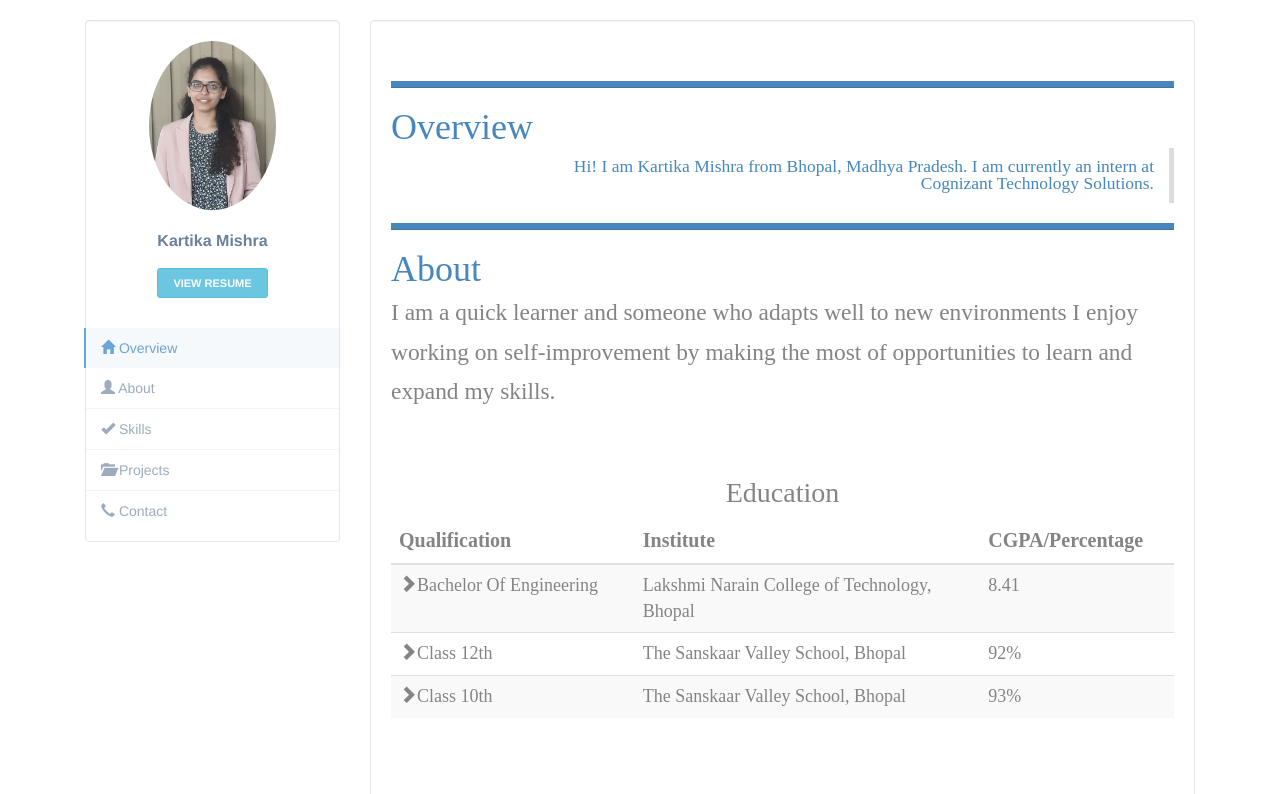
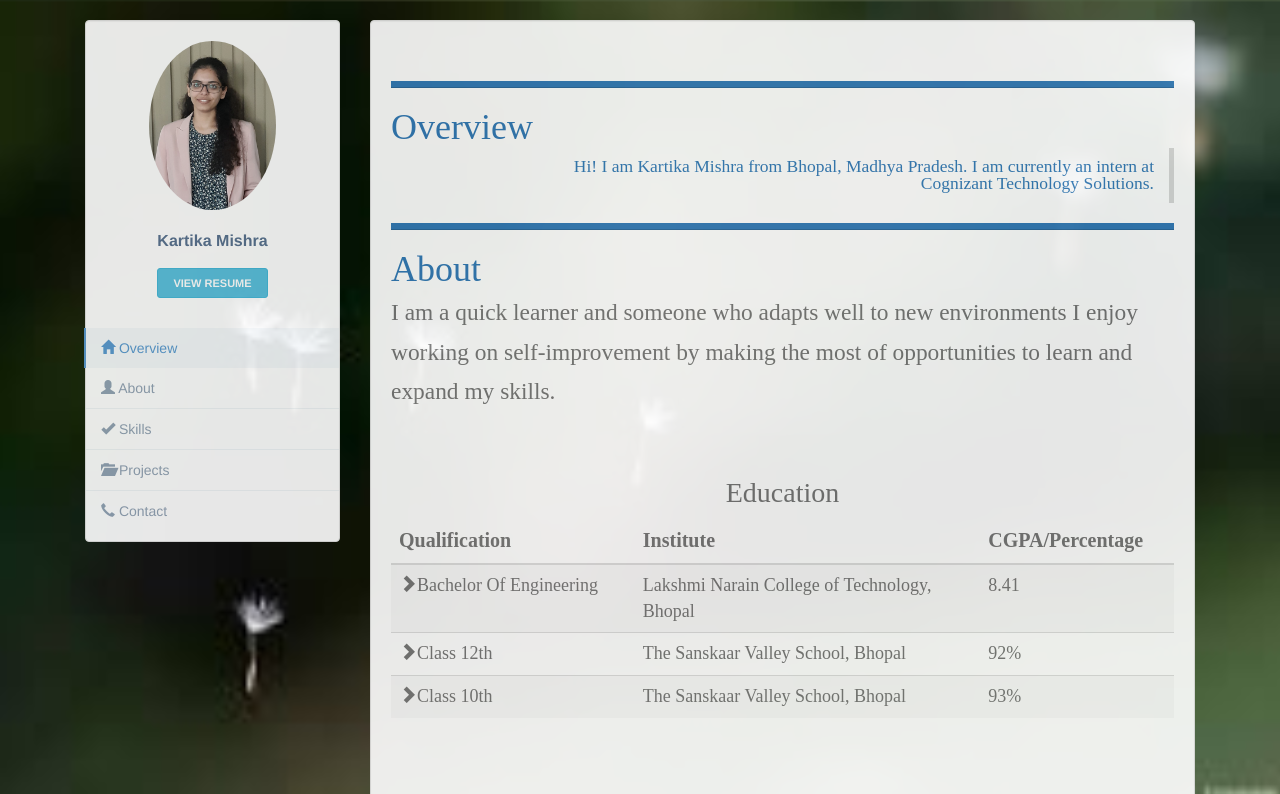
Before and after one commit to KartikaMishra/KartikaMishra.github.io, a plain HTML site: page index.html in a window 1280 px wide. Shown: the top 794 px of the page. Drawn offline with nearby package versions, Linux system fonts and the light colour scheme.

Commit message:
Update style.css

```diff
--- a/style/style.css
+++ b/style/style.css
@@ -3,7 +3,7 @@ html {
   }
 
 body {
-
+     background-image: url("../Images/bg1.jpg");
 	background-size: cover;
     background-repeat: no-repeat;
     background-attachment: fixed;
```
